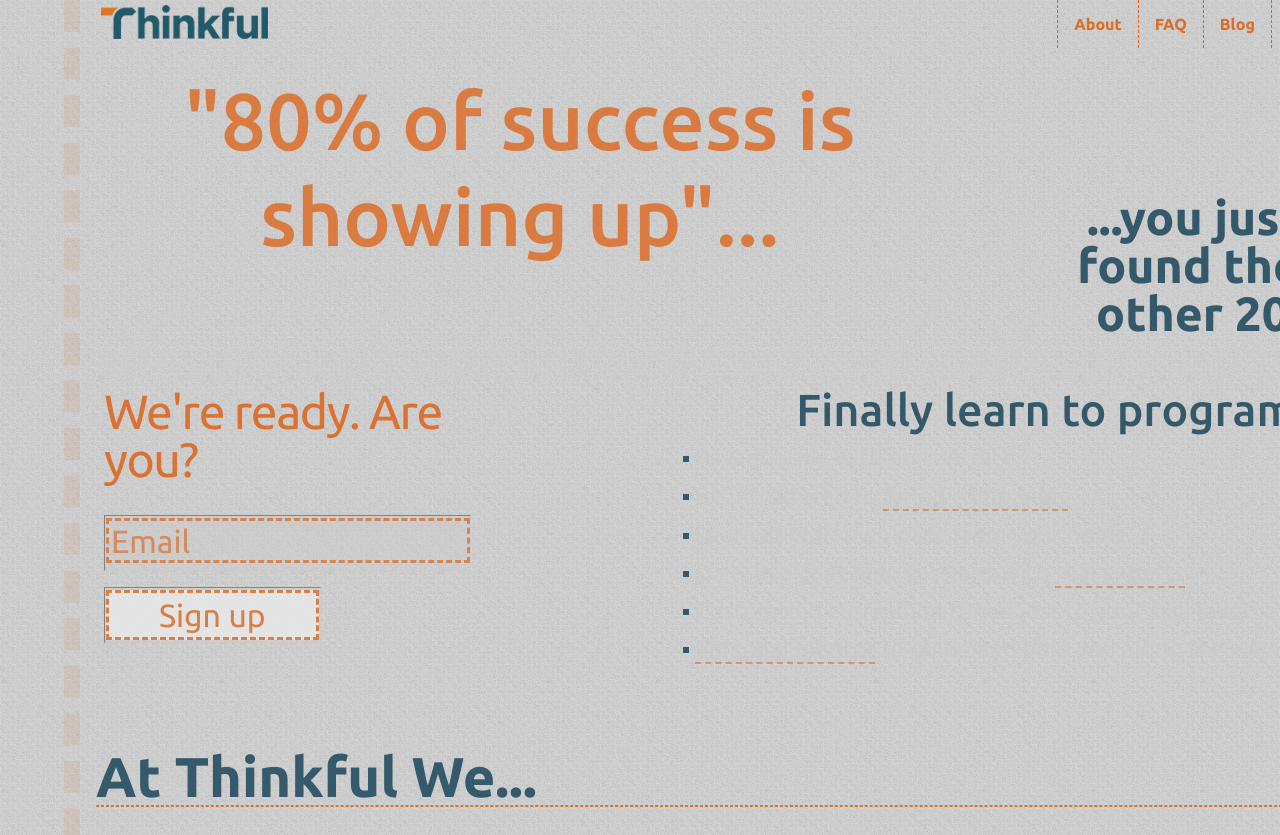
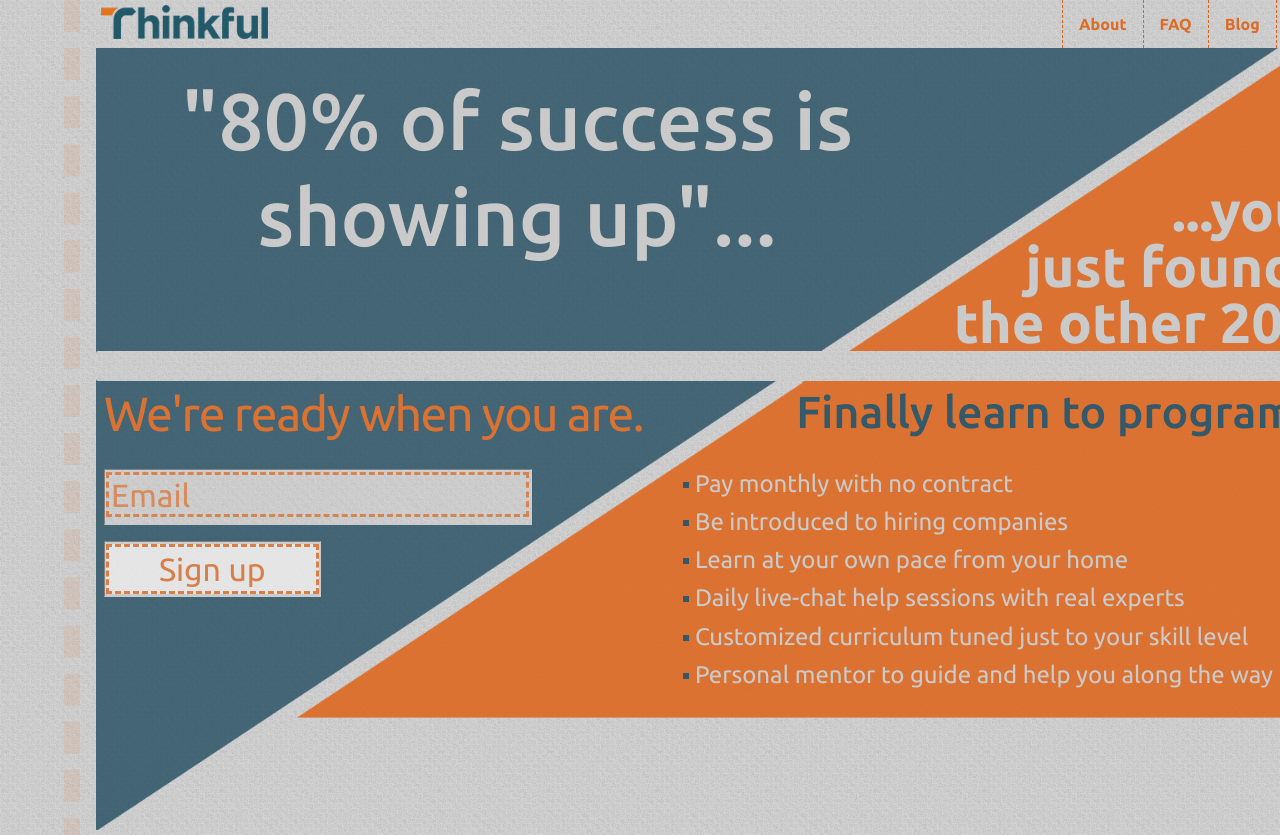
Before and after one commit to Luiz-N/thinkful, a plain HTML site: page index.html in a window 1280 px wide. Shown: the top 835 px of the page. Drawn offline with Linux system fonts and the light colour scheme; files that its build step writes are made by us from their sources; files whose address does not match are found by name.

Commit message:
New hero image

```diff
--- a/css/style.css
+++ b/css/style.css
@@ -53,7 +53,7 @@ hr {
 }*/
 
 header {
-	padding-right:  2.9%;
+	padding-right:  2.5%;
 	position: relative;
 	/*width: 100%;*/
 	font-size: 1em;
@@ -126,9 +126,9 @@ header {
 	color: #cacaca;
 	text-align: center;
 	width: 100%;
-	/*height: 600px;*/
+	height: 800px;
 	overflow: hidden;
-	background: url(imgs/biggest.png);
+	background: url(imgs/biggest2.png);
 	background-repeat: no-repeat;
 	background-size: 100%;
 	opacity: .85;
@@ -146,15 +146,16 @@ header {
 	}*/
 
 	#hero > h1 {
+		margin-left: 70px;
 		padding: .3em 0;
 		display: inline-block;
 		float: left;
 		/*font-size: 500%;*/
 		/*display: inline-block;*/
-		width: 70%;
+		width: 58%;
 		line-height: 1.2em;
-			color: rgba(222, 99, 23, 0.9);
-
+		/*color: rgba(222, 99, 23, 0.9);*/
+		color: #cacaca;
 
 		/*min-width: 90%;*/
 
@@ -162,17 +163,32 @@ header {
 
 	#hero > span {
 		text-align: right;
-		font-size: 3em;
-		padding-top: 12%;
-		padding-bottom: 1%;
-		padding-right: .5%;
-		width: 20%;
+		font-size: 3.5em;
+		padding-top: 135px;
+		/*padding-bottom: 1%;*/
+		/*padding-right: .5%;*/
+		/*margin-bottom: -200px;*/
+		width: 30%;
 		float: right;
 		font-weight: 700;
-		color: rgba(25, 69, 89, 1.0);
+		/*color: rgba(25, 69, 89, 1.0);*/
+		color: #cacaca;
+
 		font-weight: 700;
 		/*line-height: 1.2em;*/
 		/*position: absolute;*/
+	}
+
+	#hero > h2 {
+		font-weight: 700;
+		float: right;
+		/*color: rgba(25, 69, 89, 1.0);*/
+		color: #cacaca;
+
+		text-align: right;
+		padding-right: 10px;
+		/*margin-top: 200px;*/
+		width: 30%;
 	}
 
 	#hero hr {
@@ -199,6 +215,7 @@ header {
 		/*top: 2.5em;*/
 		width: 130%;
 		/*padding: 1em 0;*/
+		padding-top: 1.5em;
 		margin-left: -16%;
 		text-align: left;
 		line-height: 2.2em;
@@ -265,12 +282,12 @@ header {
 		padding-top: 8px;
 		padding-left: .5em;
 		/*display: inline-block;*/
-		width: 40%;
+		width: 50%;
 		top: 50px;
 	}
 
 	.sign h3 {
-		width: 70%;
+		width: 100%;
 		display: inline-block;
 		letter-spacing: -.03em;
 		color: #de6317;
@@ -285,7 +302,7 @@ header {
 	.sign span {
 		display: inline-block;
 		background-color: #cacaca;
-		width: 75%;
+		width: 70%;
 		height: 50px;
 		padding: 2px 1px;
 		text-align: left;
@@ -373,7 +390,7 @@ section{
 	height: 900px;
 	/*background: none;*/
 	text-align: left;
-	padding-top: 5em;
+	padding-top: 1em;
 	color: rgba(25, 69, 89, 0.85);
 }
 
--- a/index.html
+++ b/index.html
@@ -9,8 +9,8 @@
         <meta charset=utf-8>
         <title>hi there</title>
 
-        <link rel="stylesheet" type="text/css" href="../assets/css/reset.css">
-        <link rel="stylesheet" type="text/css" href="../assets/css/style.css">
+        <link rel="stylesheet" type="text/css" href="css/reset.css">
+        <link rel="stylesheet" type="text/css" href="css/style.css">
         <link href='http://fonts.googleapis.com/css?family=Ubuntu:400,500,700' rel='stylesheet' type='text/css'>
 
         <!--[if lt IE 9]> HTML5Shiv
@@ -40,7 +40,7 @@
       <div id = "hero">
           <!-- <span></span> -->
           <h1 >"80% of success is showing up"...</h1>
-          <span>...you just found    the other 20.</span>
+          <span>...you</span><h2> just found    the other 20.</h2>
           <hr>
 
           <div class="info cf">
@@ -60,7 +60,7 @@
 
           <div class = "sign">
             <form>
-              <h3 class>We're ready. Are you?</h3>
+              <h3 class>We're ready when you are.</h3>
                 <p class = "cf">
                   <span>
                     <input type ="email" placeholder = "Email"/>
```
Also changed, not shown: css/imgs/biggest2.png (added).
